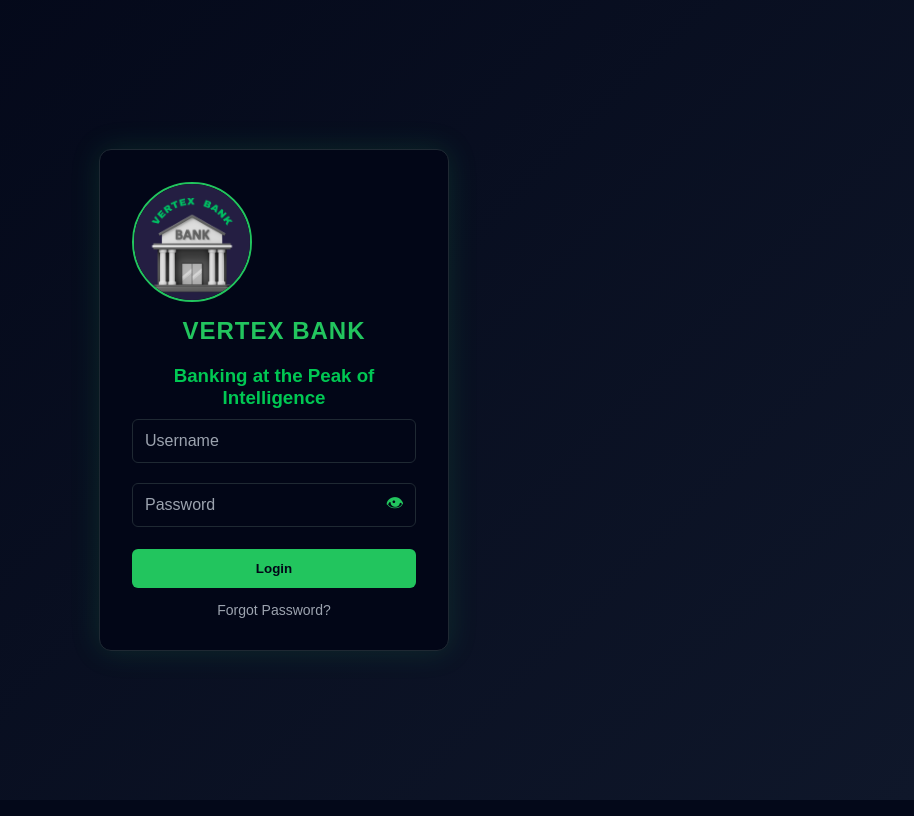
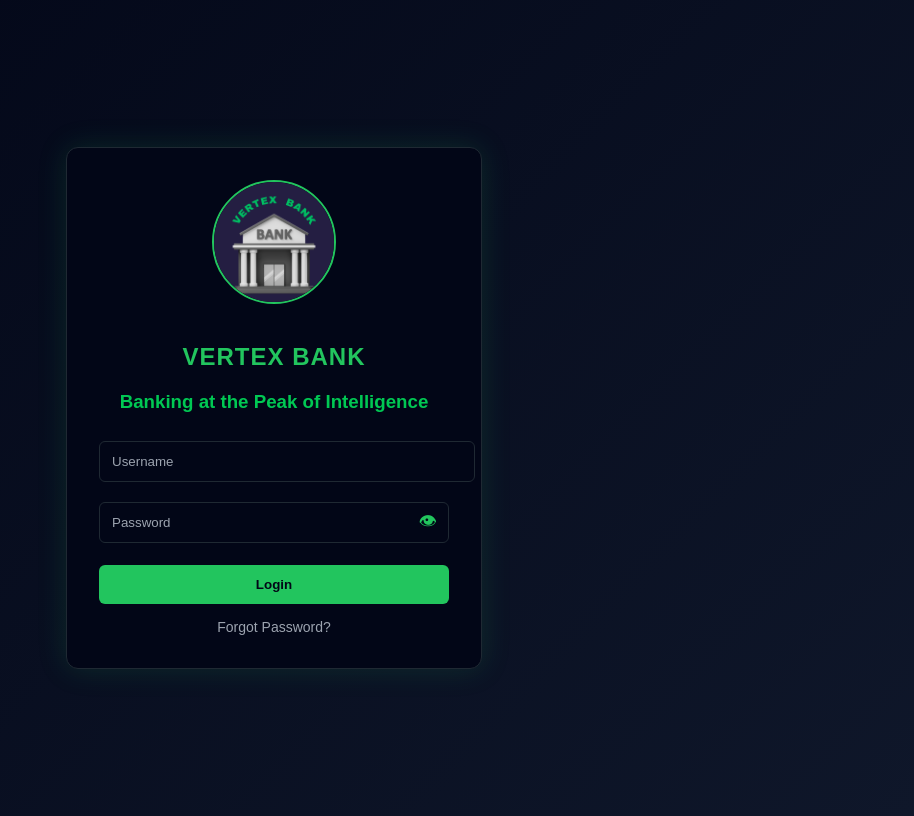
Before and after one commit to mweliicarrick/vertex_bank, a Flask app: page / in a window 1280 px wide. Shown: the whole page, without its empty margins (366-1280 px from the left). Run offline with Flask 3, Linux system fonts and the light colour scheme.

Commit message:
Refactor login.html structure and styles

```diff
--- a/templates/login.html
+++ b/templates/login.html
@@ -1,10 +1,3 @@
-<head>
-
-<meta name="viewport" content="width=device-width, initial-scale=1.0">
-
-<link rel="stylesheet" href="{{ url_for('static', filename='css/style.css') }}">
-
-</head>
 <!DOCTYPE html>
 <html lang="en">
     <head>
```
